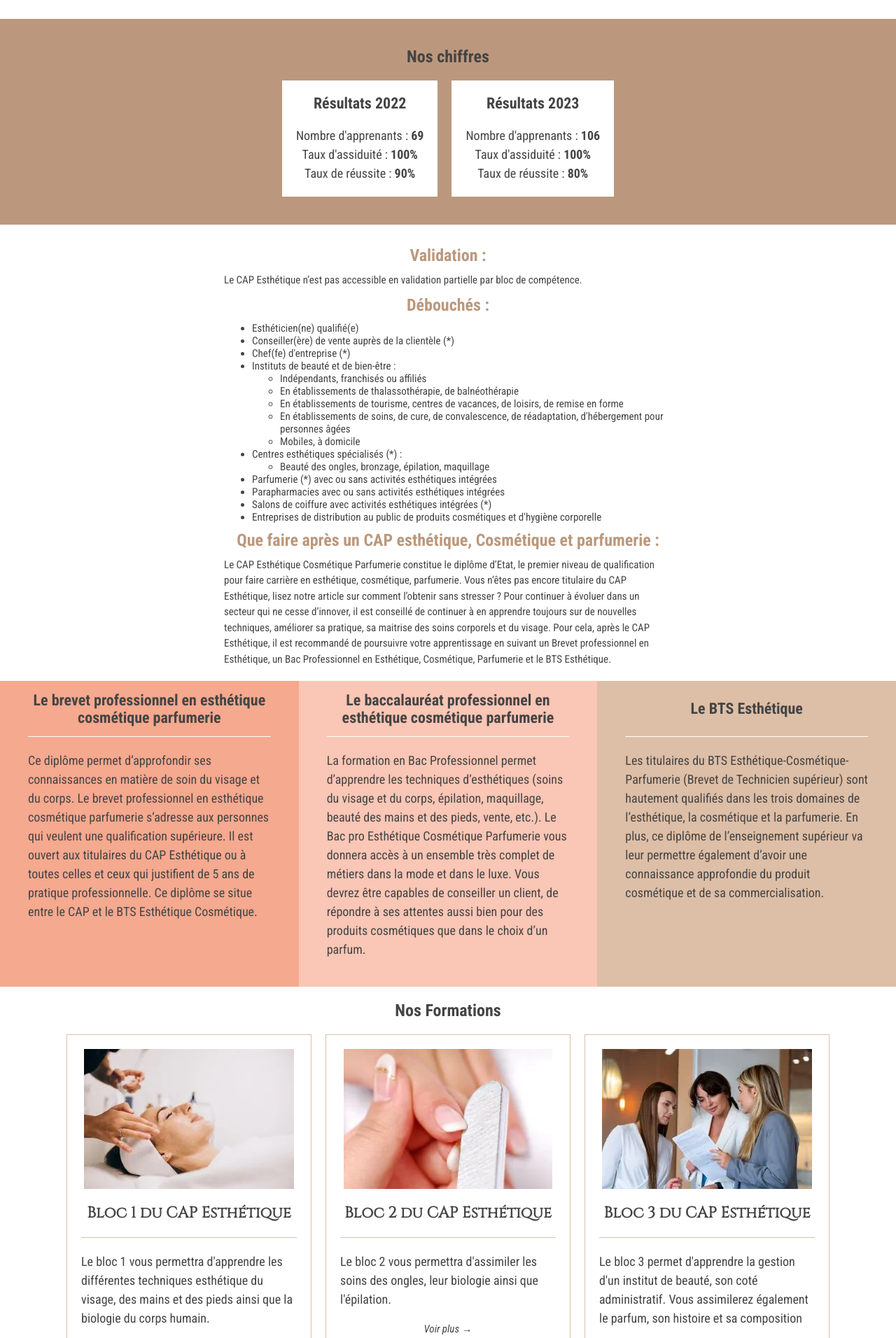
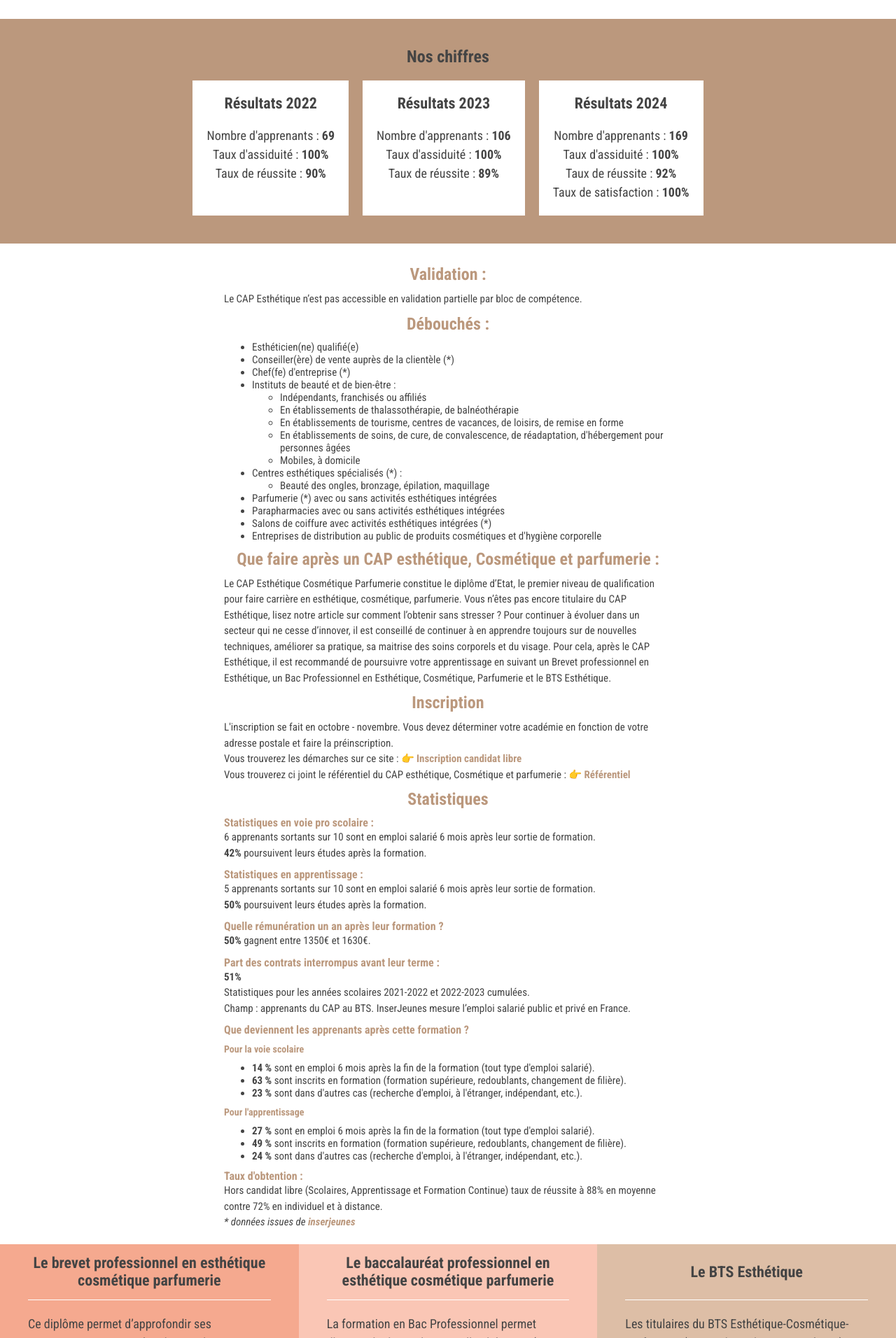
Before and after one commit to jborel1201/wellness-center, a React (Create React App) app: page /formations in a window 1280 px wide. Shown: the part 228-2140 px from the top of the page at 70% size. Built offline with nearby package versions, Linux system fonts and the light colour scheme.

Commit message:
2024 changes

```diff
--- /dev/null
+++ b/src/components/BlocHead.jsx
@@ -0,0 +1,18 @@
+import styles from './BlocHead.module.scss';
+
+const BlocHead = () => {
+  return (
+    <div className={styles.legals}>
+      <p>Titre RNCP 39030 – CAP Esthétique, Cosmétique, Parfumerie</p>
+      <p>Date échéance de l’enregistrement 31/12/2028</p>
+      <p>Date d'enregistrement : 31/05/2024</p>
+      <p>Certificateur : Ministère de l’éducation nationale et de la jeunesse</p>
+      <p className={styles.italic}>Le CAP Esthétique n'est pas accessible en validation partielle par bloc de compétences</p>
+      <br />
+      <br />
+      <p>Date de dernière mise à jour: <span className={styles.bold}>03/06/2024</span></p>
+    </div>
+  );
+}
+
+export default BlocHead;
--- /dev/null
+++ b/src/components/BlocHead.module.scss
@@ -0,0 +1,14 @@
+.italic {
+  font-style: italic;
+}
+
+.bold {
+  font-weight: 700;
+}
+
+.legals {
+  display: flex;
+  flex-direction: column;
+  align-items: center;
+  margin-bottom: 5rem;
+}
--- a/src/pages/Financing.jsx
+++ b/src/pages/Financing.jsx
@@ -45,6 +45,7 @@ const Financing = () => {
       </section>
       <section className={styles.sectionFinancing}>
         <h3>Les différents modes de financements</h3>
+        <p>Le délai d'accès à la formation inclut un droit de rétractation accordé à l'apprenant, conformément à la réglementation en vigueur.</p>
         <div className={styles.financingContent}>
           {CHOICES.map(choice => (
             <div className={styles.card} key={choice.id} style={{ backgroundColor: choice.color }}>
--- a/src/pages/Financing.module.scss
+++ b/src/pages/Financing.module.scss
@@ -33,7 +33,11 @@
     font-size: 3.5rem;
     font-weight: var(--font-weight-regular);
     color: var(--text-dark);
-    margin-bottom: 3.5rem;
+    margin-bottom: 2rem;
+  }
+  p {
+    font-style: italic;
+    margin-bottom: 2rem;
   }
   .financingContent{
     display: grid;
--- a/src/pages/formation/Bloc3.jsx
+++ b/src/pages/formation/Bloc3.jsx
@@ -1,5 +1,6 @@
 import React, { useEffect } from 'react'
 import FormationItemTitle from '#components/FormationItemTitle'
+import BlocHead from '#components/BlocHead.jsx'
 
 import styles from './Formation.module.scss'
 
@@ -13,16 +14,7 @@ const Bloc3 = () => {
         <h2>FORMATION</h2>
         <h3>Bloc 3 du CAP esthétique</h3>
       </header>
-      <div className={styles.legals}>
-        <p>Titre RNCP 31041 – CAP Esthétique, Cosmétique, Parfumerie</p>
-        <p>Date échéance de l’enregistrement 01-01-2025</p>
-        <p>Date d'enregistrement : 01-01-2020</p>
-        <p>Certificateur : Ministère de l’éducation nationale et de la jeunesse</p>
-        <p className={styles.italic}>Le CAP Esthétique n'est pas accessible en validation partielle par bloc de compétences</p>
-        <br />
-        <br />
-        <p>Date de dernière mise à jour: <span className={styles.bold}>25/01/2024</span></p>
-      </div>
+      <BlocHead />
       <div className={styles.content}>
         <FormationItemTitle title='Objectif de la formation' />
         <div className={styles.formationItemContent}>
@@ -81,11 +73,11 @@ const Bloc3 = () => {
           </ul>
         </div>
         <FormationItemTitle title='Lieu de la formation' />
-        <div className={styles.formationItemContent}>Paris, Malakoff</div>
+        <div className={styles.formationItemContent}>Bagnolet / Malakoff</div>
         <FormationItemTitle title='Date' />
         <div className={styles.formationItemContent}>A définir avec l’apprenant</div>
         <FormationItemTitle title='Durée' />
-        <div className={styles.formationItemContent}>28 heures</div>
+        <div className={styles.formationItemContent}>45 heures</div>
         <FormationItemTitle title='Contenu de la formation' />
         <div className={styles.formationItemContent}>
           <ul>
@@ -124,6 +116,7 @@ const Bloc3 = () => {
           <ul>
             <li>Test de positionnement avant et après la formation</li>
             <li>Remise d’une attestation de fin de formation</li>
+            <li>Le bloc sera considéré comme acquis lorsque le taux de réussite atteindra 50% de bonnes réponses ou une note comprise entre 5 et 10/10</li>
           </ul>
         </div>
         <FormationItemTitle title='Handicap' />
@@ -145,10 +138,6 @@ const Bloc3 = () => {
             <li>BTS esthétique</li>
           </ul>
         </div>
-        <FormationItemTitle title='Prix' />
-        <div className={styles.formationItemContent}>
-          <p className={styles.bold}>1 390€</p>
-        </div>
       </div>
     </div>
   )
--- a/src/pages/formation/Formation.jsx
+++ b/src/pages/formation/Formation.jsx
@@ -28,7 +28,16 @@ const Formation = () => {
             <div className={styles.cardContent}>
               <p>Nombre d'apprenants : <span>106</span></p>
               <p>Taux d'assiduité : <span>100%</span></p>
-              <p>Taux de réussite : <span>80%</span></p>
+              <p>Taux de réussite : <span>89%</span></p>
+            </div>
+          </div>
+          <div className={styles.card}>
+            <h4>Résultats 2024</h4>
+            <div className={styles.cardContent}>
+              <p>Nombre d'apprenants : <span>169</span></p>
+              <p>Taux d'assiduité : <span>100%</span></p>
+              <p>Taux de réussite : <span>92%</span></p>
+              <p>Taux de satisfaction : <span>100%</span></p>
             </div>
           </div>
         </div>
@@ -64,6 +73,47 @@ const Formation = () => {
           </ul>
           <h3>Que faire après un CAP esthétique, Cosmétique et parfumerie :</h3>
           <p>Le CAP Esthétique Cosmétique Parfumerie constitue le diplôme d’Etat, le premier niveau de qualification pour faire carrière en esthétique, cosmétique, parfumerie. Vous n’êtes pas encore titulaire du CAP Esthétique, lisez notre article sur comment l’obtenir sans stresser ? Pour continuer à évoluer dans un secteur qui ne cesse d’innover, il est conseillé de continuer à en apprendre toujours sur de nouvelles techniques, améliorer sa pratique, sa maitrise des soins corporels et du visage. Pour cela, après le CAP Esthétique, il est recommandé de poursuivre votre apprentissage en suivant un Brevet professionnel en Esthétique, un Bac Professionnel en Esthétique, Cosmétique, Parfumerie et le BTS Esthétique.</p>
+          <h3>Inscription</h3>
+          <p>L'inscription se fait en octobre - novembre. Vous devez déterminer votre académie en fonction de votre adresse postale et faire la préinscription.</p>
+          <p>Vous trouverez les démarches sur ce site : <a href='https://siec.education.fr/candidats/examens/CAP/tout-savoir-sur-le-cap/cap-tout-savoir-sur-la-session' target="_blank" rel='noreferrer'> 👉 Inscription candidat libre</a></p>
+          <p>Vous trouverez ci joint le référentiel du CAP esthétique, Cosmétique et parfumerie :  <a href='https://www.education.gouv.fr/bo/15/Hebdo20/MENE1508311A.htm ' target="_blank" rel='noreferrer'> 👉 Référentiel</a></p>
+
+          <h3>Statistiques</h3>
+          <h4>Statistiques en voie pro scolaire :</h4>
+          <p>6 apprenants sortants sur 10 sont en emploi salarié 6 mois après leur sortie de formation.</p>
+          <p><strong>42%</strong> poursuivent leurs études après la formation.</p>
+
+          <h4>Statistiques en apprentissage :</h4>
+          <p>5 apprenants sortants sur 10 sont en emploi salarié 6 mois après leur sortie de formation.</p>
+          <p><strong>50%</strong> poursuivent leurs études après la formation.</p>
+
+          <h4>Quelle rémunération un an après leur formation ?</h4>
+          <p><strong>50%</strong> gagnent entre 1350€ et 1630€.</p>
+
+          <h4>Part des contrats interrompus avant leur terme :</h4>
+          <p><strong>51%</strong></p>
+
+          <p>Statistiques pour les années scolaires 2021-2022 et 2022-2023 cumulées.</p>
+          <p>Champ : apprenants du CAP au BTS. InserJeunes mesure l’emploi salarié public et privé en France.</p>
+
+          <h4>Que deviennent les apprenants après cette formation ?</h4>
+          <h5>Pour la voie scolaire</h5>
+          <ul>
+            <li><strong>14 %</strong> sont en emploi 6 mois après la fin de la formation (tout type d'emploi salarié).</li>
+            <li><strong>63 %</strong> sont inscrits en formation (formation supérieure, redoublants, changement de filière).</li>
+            <li><strong>23 %</strong> sont dans d'autres cas (recherche d'emploi, à l'étranger, indépendant, etc.).</li>
+          </ul>
+
+          <h5>Pour l'apprentissage</h5>
+          <ul>
+            <li><strong>27 %</strong> sont en emploi 6 mois après la fin de la formation (tout type d'emploi salarié).</li>
+            <li><strong>49 %</strong> sont inscrits en formation (formation supérieure, redoublants, changement de filière).</li>
+            <li><strong>24 %</strong> sont dans d'autres cas (recherche d'emploi, à l'étranger, indépendant, etc.).</li>
+          </ul>
+
+          <h4>Taux d'obtention :</h4>
+          <p>Hors candidat libre (Scolaires, Apprentissage et Formation Continue) taux de réussite à 88% en moyenne contre 72% en individuel et à distance.</p>
+          <p className={styles.statInformations}>* données issues de <a href='https://www.inserjeunes.education.gouv.fr/diffusion/accueil' target='_blank' rel="noopener">inserjeunes</a></p>
         </div>
       </div>
       <div className={styles.jobContainer}>
--- a/src/pages/formation/Formation.module.scss
+++ b/src/pages/formation/Formation.module.scss
@@ -103,8 +103,27 @@
       margin: 1rem;
       color: var(--primary);
     }
+    h4 {
+      font-weight: bold;
+      font-size: 1.6rem;
+      margin-top: 1rem;
+      color: var(--primary);
+    }
+    h5 {
+      font-weight: bold;
+      font-size: 1.4rem;
+      margin-top: 1rem;
+      color: var(--primary);
+    }
     li,p{
       font-size: 1.5rem;
+    }
+    a {
+      font-weight: bold;
+      color: var(--primary);
+    }
+    .statInformations {
+      font-style: italic;
     }
   }
 }
```
Also changed, not shown: src/pages/formation/Bloc1.jsx (+5 -16 lines), src/pages/formation/Bloc2.jsx (+5 -16 lines), src/assets/images/cert_wc.jpg.
